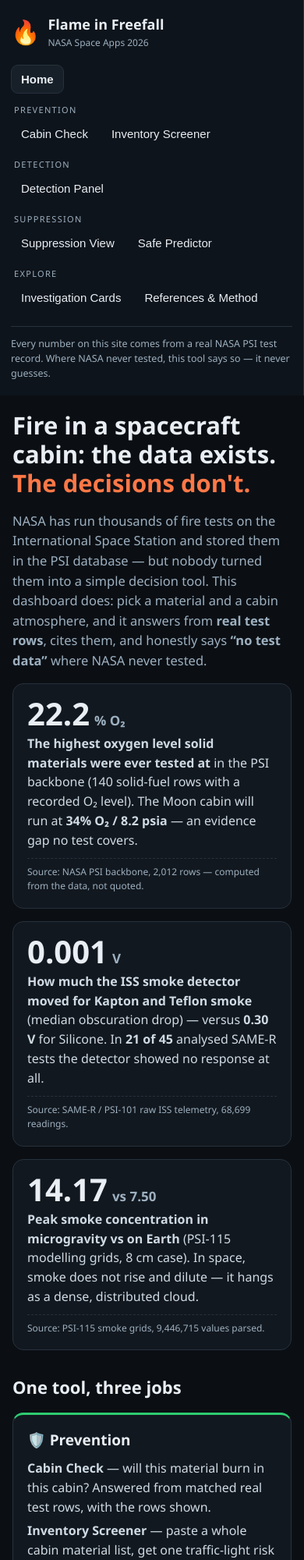
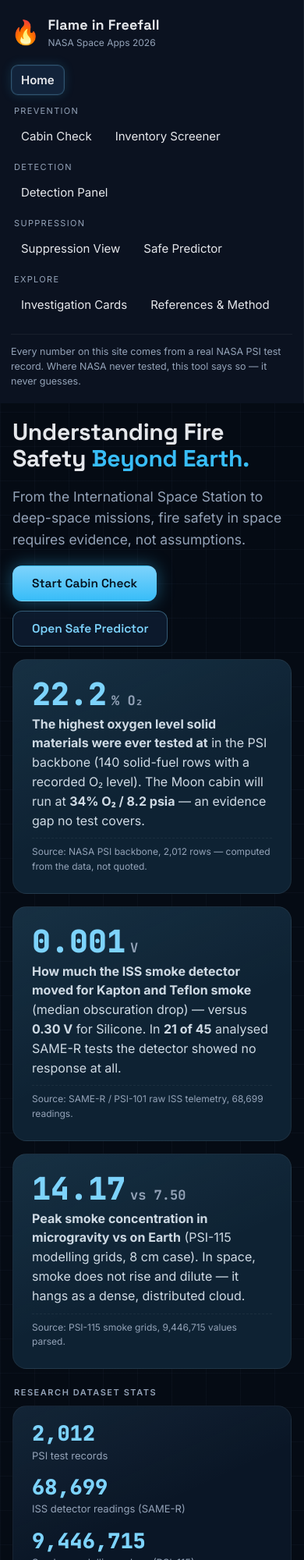
Before and after one commit to Muneer-ul-hassan/flame-in-freefall, a plain HTML site: page index.html in a window 390 px wide. Shown: the top 2000 px of the page at 78% size. Drawn offline with nearby package versions, Linux system fonts and the light colour scheme.

Commit message:
Design upgrade v2 — mission-control restyle

```diff
--- a/app.js
+++ b/app.js
@@ -15,7 +15,7 @@ function showSec(id) {
   const sec = $('#sec-' + id);
   if (window.gsap && sec) {
     gsap.fromTo(sec.querySelectorAll('.card,.panel,.verdict,.inv-card'),
-      { y: 16, opacity: 0 }, { y: 0, opacity: 1, duration: .45, stagger: .05, overwrite: true, clearProps: 'all' });
+      { y: 16, opacity: 0 }, { y: 0, opacity: 1, duration: .8, ease: 'power2.out', stagger: .05, overwrite: true, clearProps: 'all' });
   }
   window.scrollTo({ top: 0 });
 }
@@ -275,7 +275,7 @@ function renderCards() {
     <div class="src">DOI: <a href="https://doi.org/${c.doi}" target="_blank" rel="noopener">${c.doi}</a> · via NASA PSI</div>
   </div>`).join('');
   $('#cards-empty').innerHTML = list.length ? '' : '<div class="empty-note">No investigation matches that search/filter.</div>';
-  if (window.gsap) gsap.fromTo('#cards-grid .inv-card', { y: 14, opacity: 0 }, { y: 0, opacity: 1, duration: .35, stagger: .03, overwrite: true, clearProps: 'all' });
+  if (window.gsap) gsap.fromTo('#cards-grid .inv-card', { y: 14, opacity: 0 }, { y: 0, opacity: 1, duration: .6, ease: 'power2.out', stagger: .03, overwrite: true, clearProps: 'all' });
 }
 $$('#card-filters .preset').forEach(b => b.addEventListener('click', () => {
   $$('#card-filters .preset').forEach(x => x.classList.remove('active'));
@@ -295,7 +295,7 @@ function runCounters() {
     const target = parseFloat(el.dataset.target), dec = parseInt(el.dataset.decimals || '0');
     if (window.gsap) {
       const obj = { v: 0 };
-      gsap.to(obj, { v: target, duration: 1.6, ease: 'power2.out', onUpdate: () => el.textContent = obj.v.toFixed(dec) });
+      gsap.to(obj, { v: target, duration: 1.15, ease: 'power2.out', onUpdate: () => el.textContent = obj.v.toFixed(dec) });
     } else el.textContent = target.toFixed(dec);
   });
 }
--- a/index.html
+++ b/index.html
@@ -5,6 +5,9 @@
 <meta name="viewport" content="width=device-width, initial-scale=1.0">
 <title>Flame in Freefall — Spacecraft Fire-Safety Decisions from Real NASA Test Data</title>
 <meta name="description" content="A dashboard that turns NASA PSI combustion data into fire-safety decisions for spacecraft cabins: Prevention, Detection, Suppression. Real test rows only — no guesses.">
+<link rel="preconnect" href="https://fonts.googleapis.com">
+<link rel="preconnect" href="https://fonts.gstatic.com" crossorigin>
+<link href="https://fonts.googleapis.com/css2?family=Space+Grotesk:wght@500;600;700&family=Inter:wght@400;500;600;700&family=JetBrains+Mono:wght@500;700;800&display=swap" rel="stylesheet">
 <link rel="stylesheet" href="style.css">
 <script src="https://cdn.jsdelivr.net/npm/gsap@3.12.5/dist/gsap.min.js"></script>
 </head>
@@ -38,8 +41,12 @@
   <main>
     <!-- ============ HOME ============ -->
     <section id="sec-home" class="sec active">
-      <h1>Fire in a spacecraft cabin: the data exists. <span class="accent">The decisions don't.</span></h1>
-      <p class="lede">NASA has run thousands of fire tests on the International Space Station and stored them in the PSI database — but nobody turned them into a simple decision tool. This dashboard does: pick a material and a cabin atmosphere, and it answers from <strong>real test rows</strong>, cites them, and honestly says <strong>“no test data”</strong> where NASA never tested.</p>
+      <h1>Understanding Fire Safety <span class="accent">Beyond Earth.</span></h1>
+      <p class="lede">From the International Space Station to deep-space missions, fire safety in space requires evidence, not assumptions.</p>
+      <div class="cta-row">
+        <button class="cta cta-primary" data-goto="cabin">Start Cabin Check</button>
+        <button class="cta cta-ghost" data-goto="predictor">Open Safe Predictor</button>
+      </div>
 
       <div class="cards3">
         <div class="stat card">
@@ -56,6 +63,22 @@
           <div class="stat-num"><span class="counter" data-target="14.17" data-decimals="2">0</span><span class="unit">vs 7.50</span></div>
           <p><strong>Peak smoke concentration in microgravity vs on Earth</strong> (PSI-115 modelling grids, 8 cm case). In space, smoke does not rise and dilute — it hangs as a dense, distributed cloud.</p>
           <div class="src">Source: PSI-115 smoke grids, 9,446,715 values parsed.</div>
+        </div>
+      </div>
+
+      <div class="band-label">Research Dataset Stats</div>
+      <div class="dataset-band">
+        <div class="ds-item">
+          <div class="ds-num">2,012</div>
+          <div class="ds-label">PSI test records</div>
+        </div>
+        <div class="ds-item">
+          <div class="ds-num">68,699</div>
+          <div class="ds-label">ISS detector readings (SAME-R)</div>
+        </div>
+        <div class="ds-item">
+          <div class="ds-num">9,446,715</div>
+          <div class="ds-label">Smoke-modelling values (PSI-115)</div>
         </div>
       </div>
 
@@ -335,6 +358,8 @@ Silicone</textarea>
       </div>
     </section>
 
+    <footer class="cite-strip">Data: NASA Physical Sciences Informatics (psi.nasa.gov) — 19 combustion investigations · SAME-R detector recordings (PSI-101) · PSI-115 (DOI 10.60555/q0v5-1v28) · PSI-117 (DOI 10.60555/gz0q-b577). Every number on this page traces to these sources — see <a href="#refs" data-goto="refs">References</a>.</footer>
+
     <div id="selftest" style="display:none"></div>
   </main>
 </div>
--- a/style.css
+++ b/style.css
@@ -1,76 +1,109 @@
+/* Flame in Freefall — NASA mission-control design system (v2)
+   Palette: deep black-navy, sky accents, risk colours unchanged in meaning. */
 :root{
-  --bg:#0b0f14; --panel:#12181f; --panel2:#171f28; --line:#26313d;
-  --text:#e8eef4; --muted:#9db0c0; --accent:#ff7847;
-  --green:#2ecc71; --yellow:#f5c542; --red:#e74c3c; --grey:#7f8c8d;
-  --radius:14px;
+  --bg:#050B14; --panel:#0A1626; --card:#0E2233; --panel2:#12233A; --deep:#0B1220;
+  --line:rgba(255,255,255,.055);
+  --text:#E5E7EB; --muted:#94A3B8;
+  --sky:#7DD3FC; --accent:#38BDF8;
+  --green:#2ECC71; --yellow:#FFB020; --red:#FF3B30; --grey:#7f8c8d;
+  --radius:18px;
+  --font-head:"Space Grotesk","Segoe UI",system-ui,-apple-system,Roboto,Helvetica,Arial,sans-serif;
+  --font-body:"Inter","Segoe UI",system-ui,-apple-system,Roboto,Helvetica,Arial,sans-serif;
+  --font-mono:"JetBrains Mono",ui-monospace,SFMono-Regular,Consolas,monospace;
 }
 *{box-sizing:border-box}
 html{scroll-behavior:smooth}
-body{margin:0;background:var(--bg);color:var(--text);
-  font-family:"Segoe UI",system-ui,-apple-system,Roboto,Helvetica,Arial,sans-serif;line-height:1.55}
-a{color:#7cc4ff}
+body{margin:0;color:var(--text);line-height:1.55;
+  font-family:var(--font-body);
+  background-color:var(--bg);
+  background-image:
+    linear-gradient(rgba(91,122,153,.055) 1px,transparent 1px),
+    linear-gradient(90deg,rgba(91,122,153,.055) 1px,transparent 1px);
+  background-size:44px 44px}
+a{color:var(--sky)}
 .layout{display:flex;min-height:100vh}
 /* sidebar */
-.sidebar{width:250px;flex:0 0 250px;background:#0e141b;border-right:1px solid var(--line);
+.sidebar{width:250px;flex:0 0 250px;background:var(--deep);border-right:1px solid var(--line);
   padding:18px 14px;position:sticky;top:0;height:100vh;overflow:auto}
 .brand{display:flex;gap:10px;align-items:center;margin-bottom:18px}
 .brand-mark{font-size:30px}
-.brand-name{font-weight:800;font-size:18px}
+.brand-name{font-family:var(--font-head);font-weight:700;font-size:18px;letter-spacing:.01em}
 .brand-sub{color:var(--muted);font-size:12px}
 #nav{display:flex;flex-direction:column;gap:4px}
 #nav button{background:transparent;border:1px solid transparent;color:var(--text);text-align:left;
-  padding:9px 12px;border-radius:9px;font-size:15px;cursor:pointer}
+  padding:9px 12px;border-radius:9px;font-size:15px;cursor:pointer;font-family:var(--font-body)}
 #nav button:hover{background:var(--panel2)}
-#nav button.active{background:var(--panel2);border-color:var(--line);font-weight:700}
+#nav button.active{background:var(--panel2);border-color:rgba(125,211,252,.28);font-weight:600;
+  box-shadow:0 0 14px rgba(56,189,248,.16),inset 0 0 0 1px rgba(125,211,252,.06)}
 .nav-group{color:var(--muted);font-size:11px;letter-spacing:.12em;margin:14px 6px 2px}
 .side-note{margin-top:18px;color:var(--muted);font-size:12.5px;border-top:1px solid var(--line);padding-top:12px}
 /* main */
 main{flex:1;padding:28px 34px 70px;max-width:1180px;margin:0 auto;width:100%}
 .sec{display:none}
 .sec.active{display:block}
-h1{font-size:31px;line-height:1.2;margin:0 0 10px}
-h2{margin:30px 0 12px;font-size:22px}
-h3{margin:0 0 8px;font-size:17px}
+h1{font-family:var(--font-head);font-size:38px;line-height:1.15;margin:0 0 10px;font-weight:700;letter-spacing:-.01em}
+.sec:not(#sec-home) h1{font-size:31px;line-height:1.2}
+h2{font-family:var(--font-head);margin:30px 0 12px;font-size:22px;font-weight:600}
+h3{font-family:var(--font-head);margin:0 0 8px;font-size:17px;font-weight:600}
 .accent{color:var(--accent)}
-.lede{color:var(--muted);font-size:16.5px;max-width:860px}
+.lede{color:var(--muted);font-size:17.5px;max-width:860px}
 .tag{font-size:12px;vertical-align:middle;padding:3px 9px;border-radius:20px;background:var(--panel2);
-  border:1px solid var(--line);color:var(--muted);letter-spacing:.05em}
+  border:1px solid var(--line);color:var(--muted);letter-spacing:.05em;font-family:var(--font-body)}
 .tag-prev{color:var(--green)} .tag-det{color:var(--yellow)} .tag-sup{color:var(--accent)}
+/* hero CTAs */
+.cta-row{display:flex;flex-wrap:wrap;gap:12px;margin:20px 0 6px}
+.cta{font-family:var(--font-head);font-weight:600;font-size:15.5px;padding:12px 24px;border-radius:12px;cursor:pointer;
+  border:1px solid rgba(125,211,252,.35);transition:box-shadow .2s ease,transform .2s ease,background .2s ease}
+.cta-primary{background:linear-gradient(180deg,var(--sky),var(--accent));color:#04121F;border-color:transparent;
+  box-shadow:0 0 22px rgba(56,189,248,.40)}
+.cta-primary:hover{box-shadow:0 0 32px rgba(56,189,248,.60);transform:translateY(-1px)}
+.cta-ghost{background:rgba(18,35,58,.65);color:var(--sky)}
+.cta-ghost:hover{background:var(--panel2);box-shadow:0 0 18px rgba(56,189,248,.25);transform:translateY(-1px)}
 /* cards */
 .cards3{display:grid;grid-template-columns:repeat(3,1fr);gap:16px;margin:16px 0}
 .cards2{display:grid;grid-template-columns:repeat(2,1fr);gap:16px;margin:16px 0}
-.card{background:var(--panel);border:1px solid var(--line);border-radius:var(--radius);padding:18px}
+.card{border:1px solid var(--line);border-radius:var(--radius);padding:24px;
+  background:linear-gradient(155deg,rgba(125,211,252,.08),rgba(125,211,252,0) 55%),var(--card)}
 .card.wide{margin:16px 0}
 .card p{margin:6px 0;color:#cfdae4}
 .src{margin-top:10px;font-size:12px;color:var(--muted);border-top:1px dashed var(--line);padding-top:8px}
-.stat-num{font-size:40px;font-weight:800;line-height:1}
+.stat-num{font-family:var(--font-mono);font-size:40px;font-weight:800;line-height:1;color:var(--sky)}
 .stat-num .unit{font-size:17px;color:var(--muted);margin-left:6px;font-weight:600}
 .pillar h3{font-size:19px}
 .p-prev{border-top:3px solid var(--green)} .p-det{border-top:3px solid var(--yellow)} .p-sup{border-top:3px solid var(--accent)}
-.story{border-top:3px solid #7cc4ff}
-.story-year{color:#7cc4ff;font-weight:700;font-size:13px;letter-spacing:.06em;margin-bottom:4px}
+.story{border-top:3px solid var(--sky)}
+.story-year{color:var(--sky);font-weight:700;font-size:13px;letter-spacing:.06em;margin-bottom:4px;font-family:var(--font-head)}
 .finding{border-left:3px solid var(--yellow)}
 .goto{background:var(--panel2);border:1px solid var(--line);color:var(--text);padding:8px 13px;
-  border-radius:9px;cursor:pointer;margin-top:8px;font-size:14px}
-.goto:hover{border-color:var(--accent)}
+  border-radius:9px;cursor:pointer;margin-top:8px;font-size:14px;font-family:var(--font-body)}
+.goto:hover{border-color:var(--accent);box-shadow:0 0 14px rgba(56,189,248,.25)}
 .foot-note{color:var(--muted);font-size:13.5px;margin-top:26px}
+/* research dataset stats band */
+.band-label{color:var(--muted);font-size:11px;letter-spacing:.14em;text-transform:uppercase;margin:22px 2px 8px;font-weight:600}
+.dataset-band{display:grid;grid-template-columns:repeat(3,1fr);gap:16px;margin:0 0 8px;
+  border:1px solid var(--line);border-radius:var(--radius);padding:20px 24px;
+  background:linear-gradient(155deg,rgba(125,211,252,.08),rgba(125,211,252,0) 55%),var(--panel)}
+.ds-num{font-family:var(--font-mono);font-size:27px;font-weight:800;color:var(--sky);line-height:1.1}
+.ds-label{color:var(--muted);font-size:13px;margin-top:3px}
 /* panels & forms */
-.panel{background:var(--panel);border:1px solid var(--line);border-radius:var(--radius);padding:18px;margin:16px 0}
+.panel{background:var(--panel);border:1px solid var(--line);border-radius:var(--radius);padding:24px;margin:16px 0}
 .form-grid{display:grid;grid-template-columns:repeat(auto-fit,minmax(180px,1fr));gap:14px}
 label{display:flex;flex-direction:column;gap:6px;font-size:13.5px;color:var(--muted);font-weight:600}
-input,select,textarea{background:#0d1319;border:1px solid var(--line);color:var(--text);
+input,select,textarea{background:var(--deep);border:1px solid var(--line);color:var(--text);
   border-radius:9px;padding:10px 11px;font-size:15px;font-family:inherit;width:100%}
+input:focus,select:focus,textarea:focus{outline:none;border-color:rgba(125,211,252,.55);box-shadow:0 0 0 3px rgba(56,189,248,.15)}
 textarea{resize:vertical}
-.run{background:var(--accent);color:#14100d;border:none;font-weight:800;font-size:15.5px;
-  padding:11px 22px;border-radius:10px;cursor:pointer;margin-top:14px}
-.run:hover{filter:brightness(1.1)}
+.run{background:linear-gradient(180deg,var(--sky),var(--accent));color:#04121F;border:none;font-weight:700;
+  font-family:var(--font-head);font-size:15.5px;padding:11px 22px;border-radius:10px;cursor:pointer;margin-top:14px;
+  box-shadow:0 0 18px rgba(56,189,248,.32)}
+.run:hover{filter:brightness(1.08);box-shadow:0 0 26px rgba(56,189,248,.5)}
 .preset-row{display:flex;flex-wrap:wrap;gap:8px;align-items:center;margin-top:14px}
 .preset{background:var(--panel2);border:1px solid var(--line);color:var(--text);padding:7px 12px;
-  border-radius:20px;cursor:pointer;font-size:13.5px}
-.preset:hover,.preset.active{border-color:var(--accent)}
+  border-radius:20px;cursor:pointer;font-size:13.5px;font-family:var(--font-body)}
+.preset:hover,.preset.active{border-color:var(--accent);box-shadow:0 0 12px rgba(56,189,248,.22)}
 .method-note{margin-top:14px;color:var(--muted);font-size:13px}
 /* verdicts & chips */
-.verdict{border-radius:var(--radius);padding:18px;margin:16px 0;border:1px solid var(--line);background:var(--panel)}
+.verdict{border-radius:var(--radius);padding:24px;margin:16px 0;border:1px solid var(--line);background:var(--panel)}
 .verdict h3{font-size:20px;margin-bottom:6px}
 .v-green{border-left:6px solid var(--green)} .v-yellow{border-left:6px solid var(--yellow)}
 .v-red{border-left:6px solid var(--red)} .v-grey{border-left:6px solid var(--grey)}
@@ -82,37 +115,43 @@ th,td{border-bottom:1px solid var(--line);padding:7px 8px;text-align:left;vertic
 th{color:var(--muted);font-weight:700}
 .scroll-table{overflow:auto;max-height:430px}
 .kv{display:flex;gap:22px;flex-wrap:wrap;margin:10px 0}
-.kv div b{display:block;font-size:21px}
+.kv div b{display:block;font-size:21px;font-family:var(--font-mono);color:var(--sky)}
 .kv div span{color:var(--muted);font-size:12.5px}
 /* charts */
 .bar-row{display:grid;grid-template-columns:110px 1fr 86px;gap:10px;align-items:center;margin:7px 0;font-size:14px}
-.bar-track{background:#0d1319;border:1px solid var(--line);border-radius:7px;height:22px;overflow:hidden}
+.bar-track{background:var(--deep);border:1px solid var(--line);border-radius:7px;height:22px;overflow:hidden}
 .bar-fill{height:100%;border-radius:6px}
-.bar-val{font-weight:700}
+.bar-val{font-weight:700;font-family:var(--font-mono)}
 .chart-note{color:var(--muted);font-size:12.5px;margin-top:6px}
 /* investigation cards */
 .cards-grid{display:grid;grid-template-columns:repeat(auto-fill,minmax(300px,1fr));gap:16px;margin-top:16px}
-.inv-card{background:var(--panel);border:1px solid var(--line);border-radius:var(--radius);padding:16px;
-  transition:transform .18s ease,border-color .18s ease}
-.inv-card:hover{transform:translateY(-4px);border-color:var(--accent)}
+.inv-card{border:1px solid var(--line);border-radius:var(--radius);padding:20px;
+  background:linear-gradient(155deg,rgba(125,211,252,.08),rgba(125,211,252,0) 55%),var(--card);
+  transition:transform .18s ease,border-color .18s ease,box-shadow .18s ease}
+.inv-card:hover{transform:translateY(-4px);border-color:rgba(125,211,252,.45);box-shadow:0 8px 26px rgba(56,189,248,.14)}
 .inv-card h3{font-size:16px;line-height:1.35}
 .inv-top{display:flex;justify-content:space-between;align-items:center;margin-bottom:8px}
 .acc-badge{background:var(--panel2);border:1px solid var(--line);border-radius:7px;padding:2px 8px;
-  font-weight:800;font-size:13px;white-space:nowrap}
+  font-weight:800;font-size:13px;white-space:nowrap;font-family:var(--font-mono)}
 .fam{font-size:11px;letter-spacing:.04em;color:var(--muted);text-transform:uppercase;text-align:right}
 .inv-rows{display:grid;grid-template-columns:1fr 1fr;gap:5px 12px;font-size:13px;margin:10px 0;color:#cfdae4}
 .inv-rows b{color:var(--text)}
 .refs-list{color:#cfdae4;padding-left:20px}
 .refs-list li{margin:6px 0}
-.path{font-family:ui-monospace,Consolas,monospace;font-size:13.5px;background:#0d1319;border:1px solid var(--line);
+.path{font-family:var(--font-mono);font-size:13.5px;background:var(--deep);border:1px solid var(--line);
   border-radius:9px;padding:10px 12px;margin-top:10px;white-space:pre-wrap}
 .empty-note{color:var(--muted);padding:16px 0}
+/* footer citation strip */
+.cite-strip{margin-top:44px;padding:16px 4px 0;border-top:1px solid var(--line);
+  color:var(--muted);font-size:12.5px;line-height:1.6}
+.cite-strip a{color:var(--sky)}
 @media (max-width:900px){
   .layout{flex-direction:column}
   .sidebar{width:100%;flex:none;height:auto;position:static}
   #nav{flex-direction:row;flex-wrap:wrap}
   .nav-group{width:100%;margin:8px 4px 0}
-  .cards3,.cards2{grid-template-columns:1fr}
+  .cards3,.cards2,.dataset-band{grid-template-columns:1fr}
   main{padding:20px 16px 60px}
+  h1{font-size:30px}
   .bar-row{grid-template-columns:84px 1fr 70px}
 }
```
Also changed, not shown: 1 other file.
